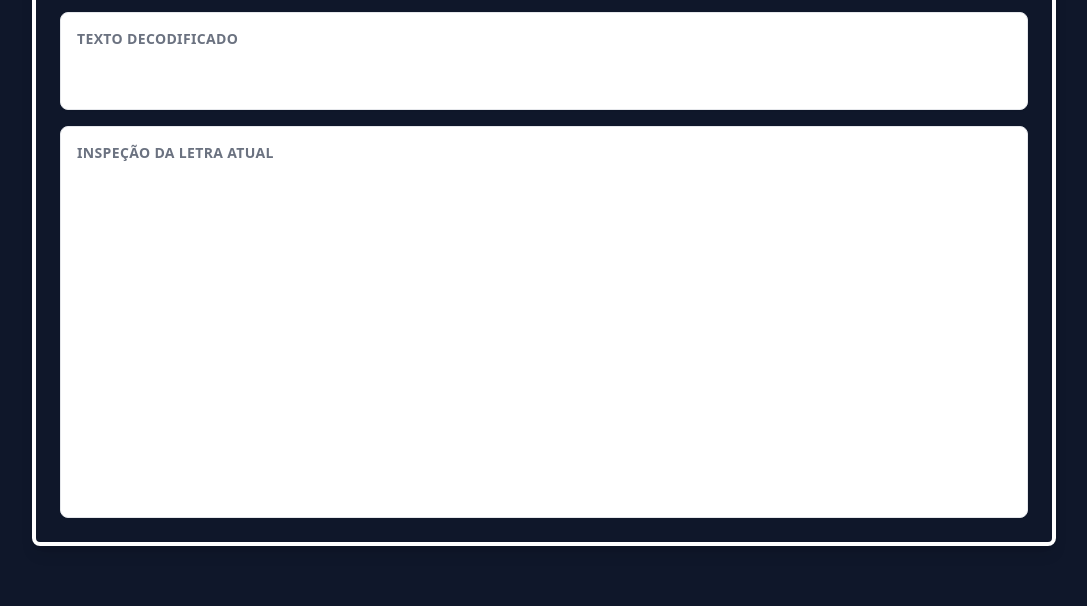
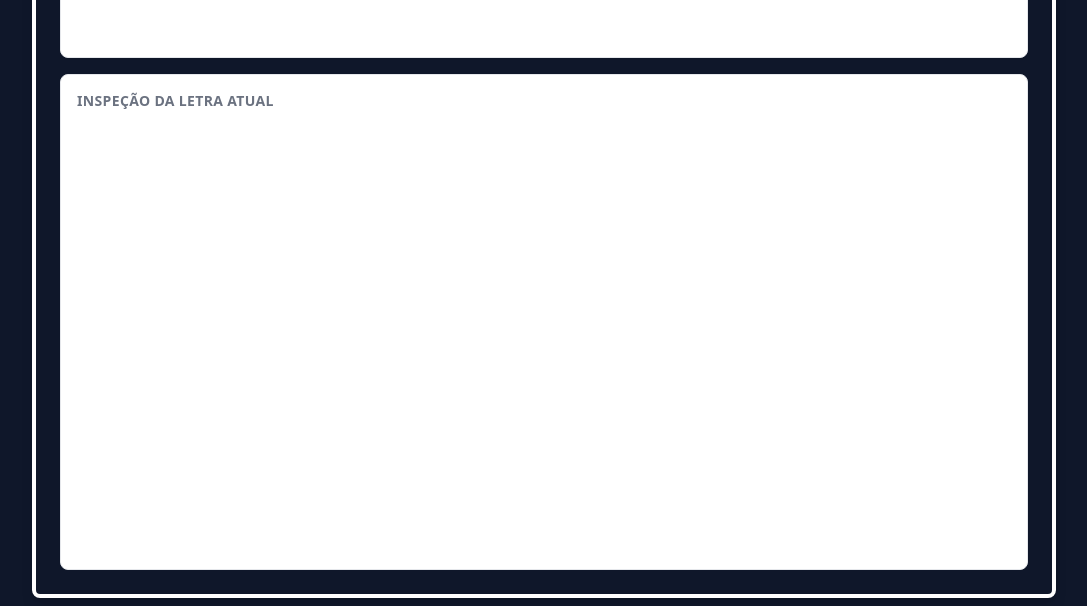
Before and after one commit to MathFerreiraDev/morsewebchat, a website: page public/tradutor.html in a window 1280 px wide. Shown: the part 194-800 px from the top of the page, without its empty margins (96-1183 px from the left). Drawn offline with nearby package versions, Linux system fonts and the light colour scheme.

Commit message:
ajuste definitivo de height

```diff
--- a/public/tradutor.html
+++ b/public/tradutor.html
@@ -7,7 +7,7 @@
     <script src="https://cdn.tailwindcss.com"></script>
 </head>
 <body class="bg-slate-900 h-screen flex flex-col items-center justify-center py-2 px-3 sm:px-4 font-sans">
-    <div class="bg-transparent border-4 border-white w-full max-w-5xl rounded-lg p-4 sm:p-6 shadow-lg flex flex-col flex-grow sm:flex-grow-0 h-[20vh] lg:h-[85vh] ">
+    <div class="bg-transparent border-4 border-white w-full max-w-5xl rounded-lg p-4 sm:p-6 shadow-lg flex flex-col flex-grow sm:flex-grow-0 h-full ">
 
         <h2 class="text-xl sm:text-2xl font-bold text-white mb-3 sm:mb-4 shrink-0">Decodificador Morse</h2>
 
```
